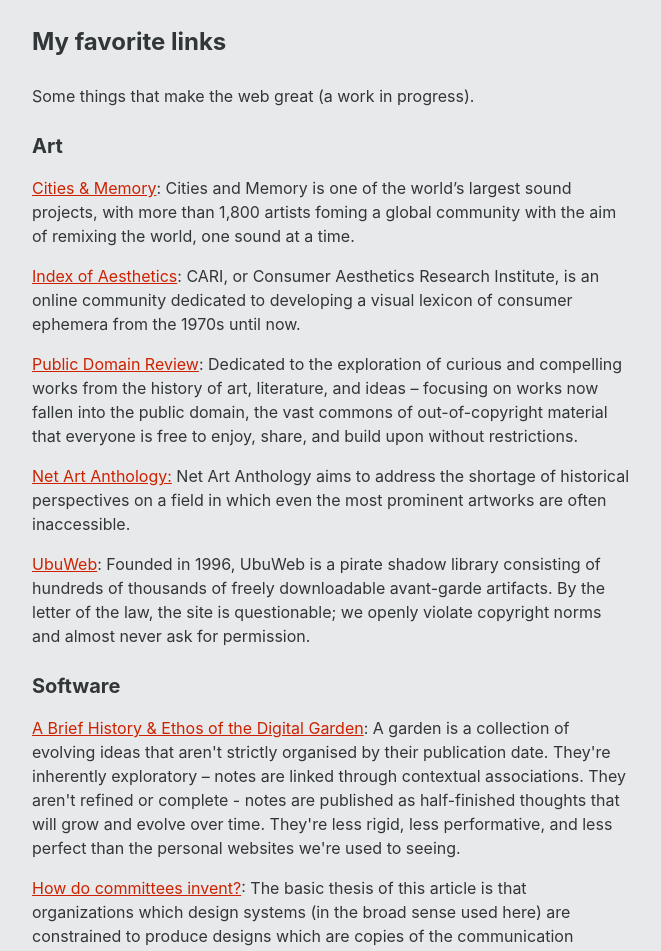
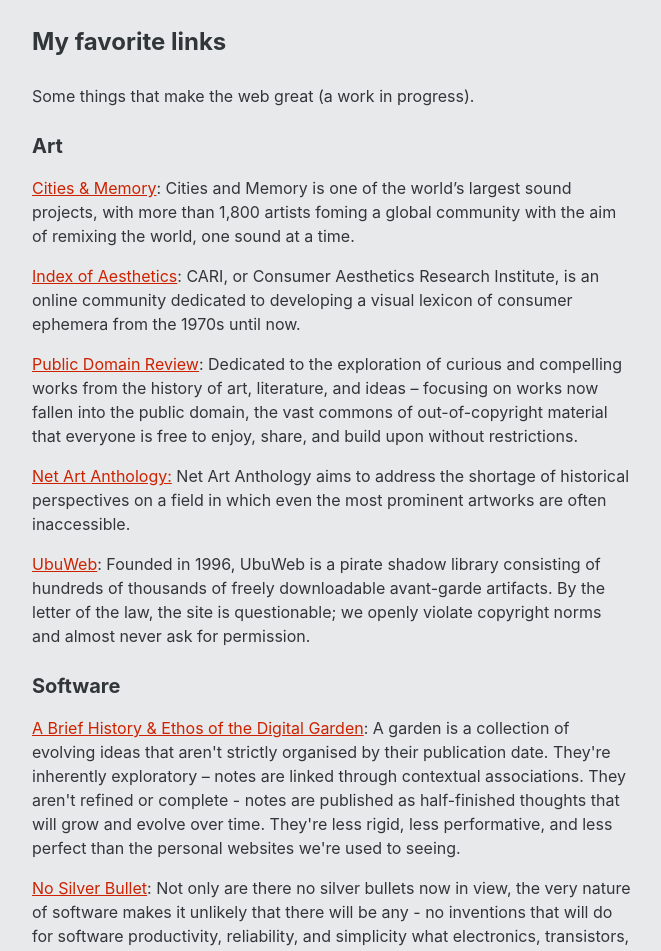
Before and after one commit to bjudson/shiftingedges, a SvelteKit app: page /links in a window 1280 px wide. Shown: the top 951 px of the page, without its empty margins (308-969 px from the left). Built offline with nearby package versions, Linux system fonts and the light colour scheme.

Commit message:
add to links page

```diff
--- a/src/routes/links/+page.svelte
+++ b/src/routes/links/+page.svelte
@@ -67,6 +67,16 @@
         complete - notes are published as half-finished thoughts that will grow
         and evolve over time. They're less rigid, less performative, and less
         perfect than the personal websites we're used to seeing.
+      </li>
+
+      <li>
+        <a href="https://www.cs.unc.edu/techreports/86-020.pdf"
+          >No Silver Bullet</a
+        >: Not only are there no silver bullets now in view, the very nature of
+        software makes it unlikely that there will be any - no inventions that
+        will do for software productivity, reliability, and simplicity what
+        electronics, transistors, large-scale integration did for computer
+        hardware. We cannot expect ever to see two-fold gains every two years.
       </li>
 
       <li>
```
